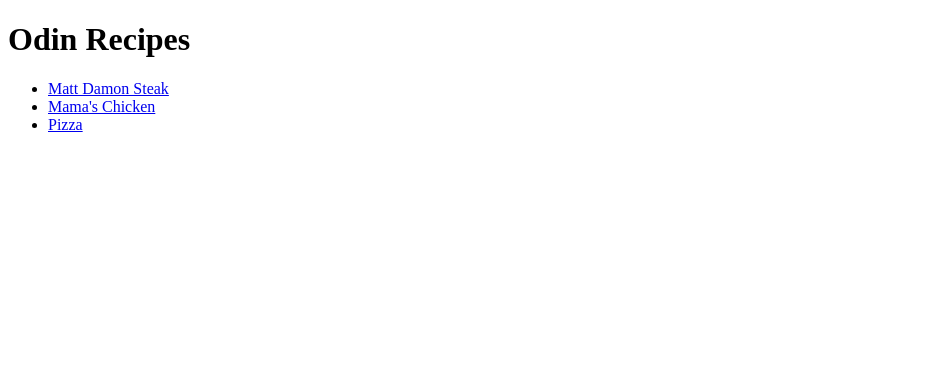
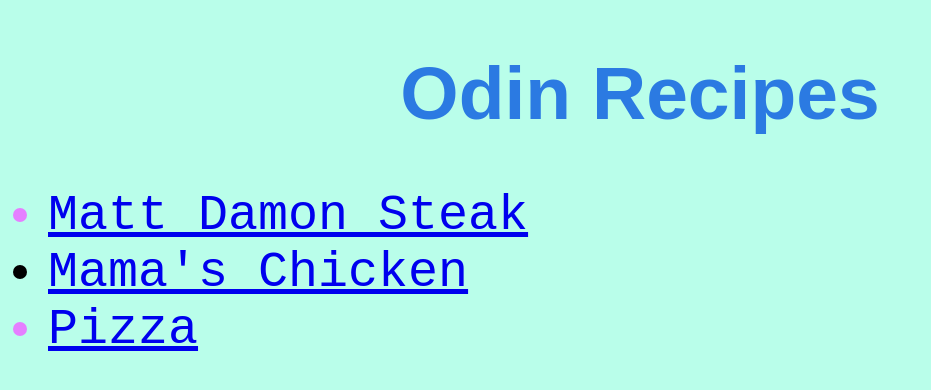
Before and after one commit to jacobroseseide/odin-recipes, a plain HTML site: page index.html in a window 1280 px wide. Shown: the whole page, without its empty margins (0-931 px from the left). Drawn offline with Linux system fonts and the light colour scheme.

Commit message:
Add href and classes to index.html

```diff
--- a/index.html
+++ b/index.html
@@ -4,15 +4,16 @@
     <meta charset="UTF-8">
     <meta name="viewport" content="width=device-width, initial-scale=1.0">
     <title>Odin Recipes</title>
+    <link rel="stylesheet" href="style.css">
 </head>
 <body>
     <h1>
         Odin Recipes
     </h1>
     <ul>
-        <li> <a href="recipes/md-steak.html"> Matt Damon Steak </a> </li>
+        <li class="odd"> <a href="recipes/md-steak.html"> Matt Damon Steak </a> </li>
         <li><a href="recipes/mamas-chicken.html"> Mama's Chicken</a> </li>
-        <li><a href="recipes/pizza.html"> Pizza</a> </li>
+        <li class="odd"><a href="recipes/pizza.html"> Pizza</a> </li>
     </ul>
 
 </body>
```
